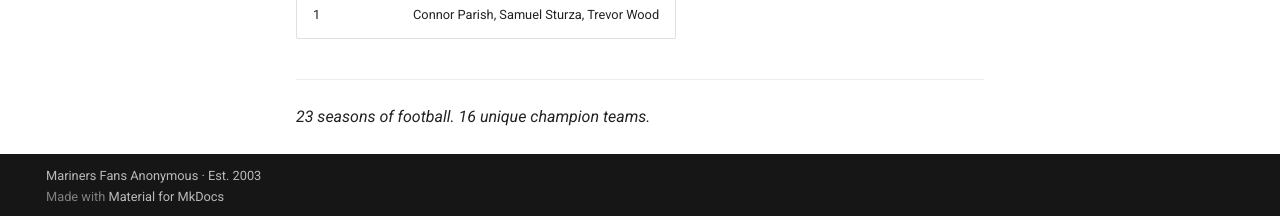
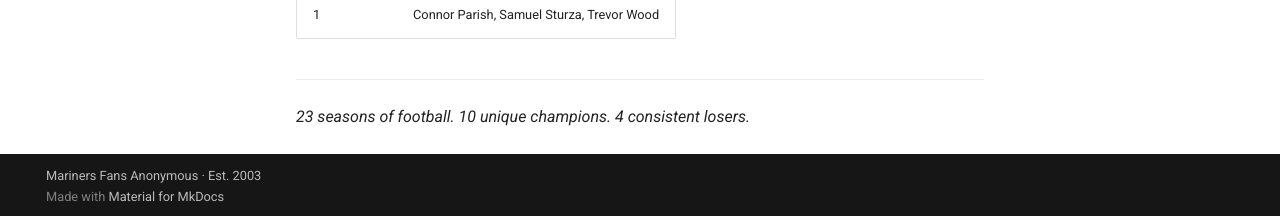
Before and after one commit to tefirman/mariners-fans-anonymous, an MkDocs documentation site: the page built from docs/champions.md, in a window 1280 px wide and 900 px high, scrolled down 1227 px. Shown: the part 681-897 px from the top of the window. Built offline with MkDocs 1.6.1 and Material for MkDocs 9.7.7, drawn with Linux system fonts in a browser that asks for light colours; comment, search, counter and statistics services are not loaded.

Commit message:
Fixing subtitle on champions page.

```diff
--- a/docs/champions.md
+++ b/docs/champions.md
@@ -47,4 +47,4 @@ Counting championships by manager:
 
 ---
 
-*23 seasons of football. 16 unique champion teams.*
+*23 seasons of football. 10 unique champions. 4 consistent losers.*
```
